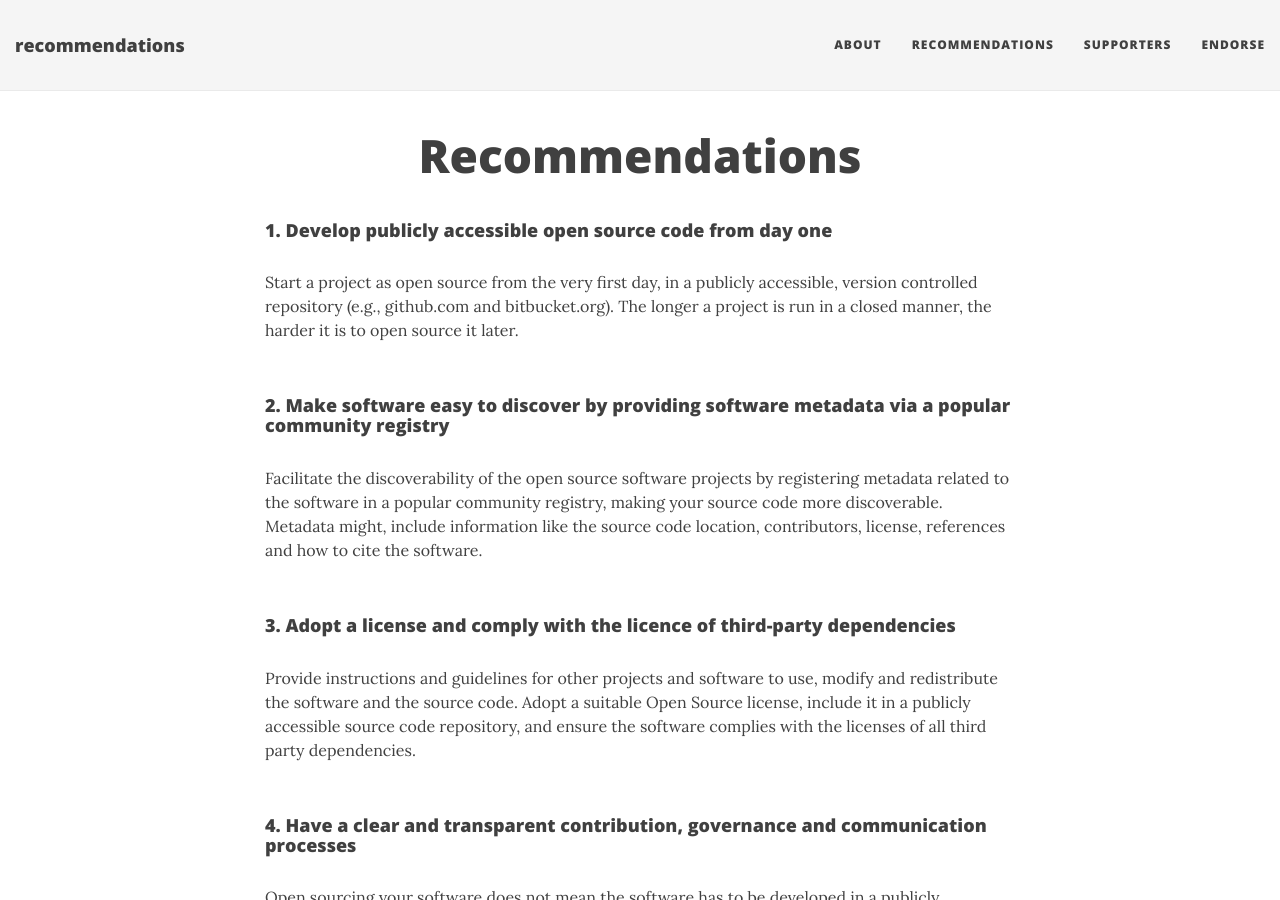
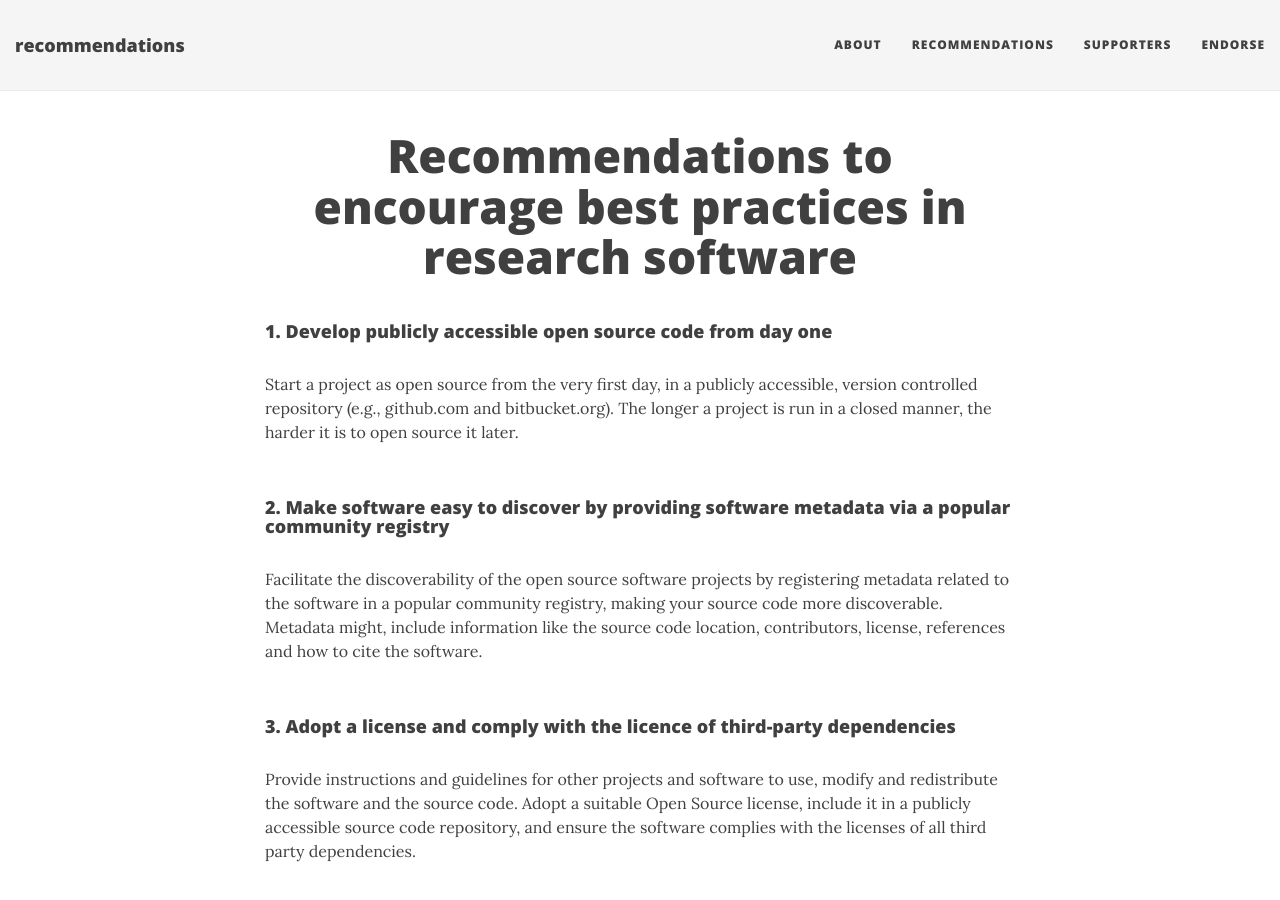
Before and after one commit to SoftDev4Research/recommendations, a Jekyll site: the page built from index.md, in a window 1280 px wide and 900 px high. Built offline with Jekyll 4.4.1, drawn with Linux system fonts in a browser that asks for light colours; nearby versions of some CDN libraries.

Commit message:
Update index.md

```diff
--- a/index.md
+++ b/index.md
@@ -1,6 +1,6 @@
 ---
 layout: page
-title: Recommendations
+title: Recommendations to encourage best practices in research software
 ---
 
 #### 1. Develop publicly accessible open source code from day one ####
```
